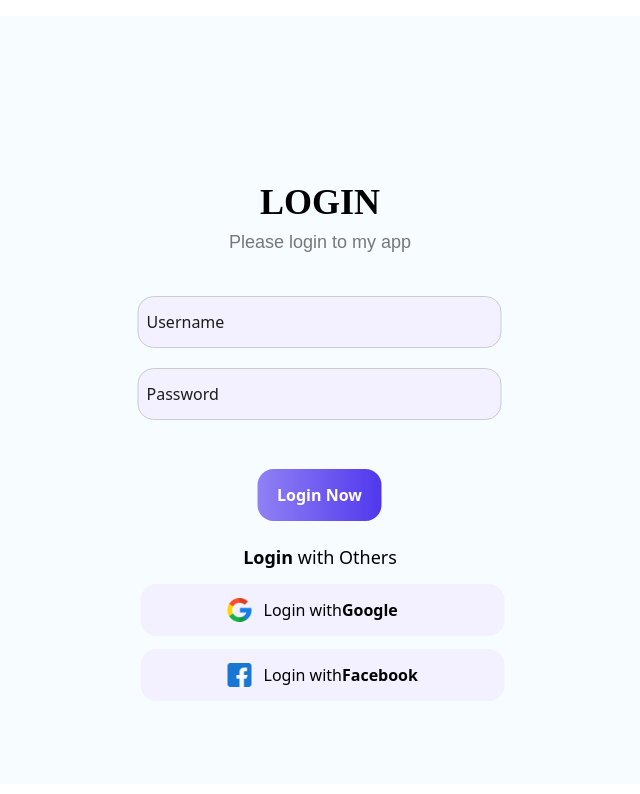
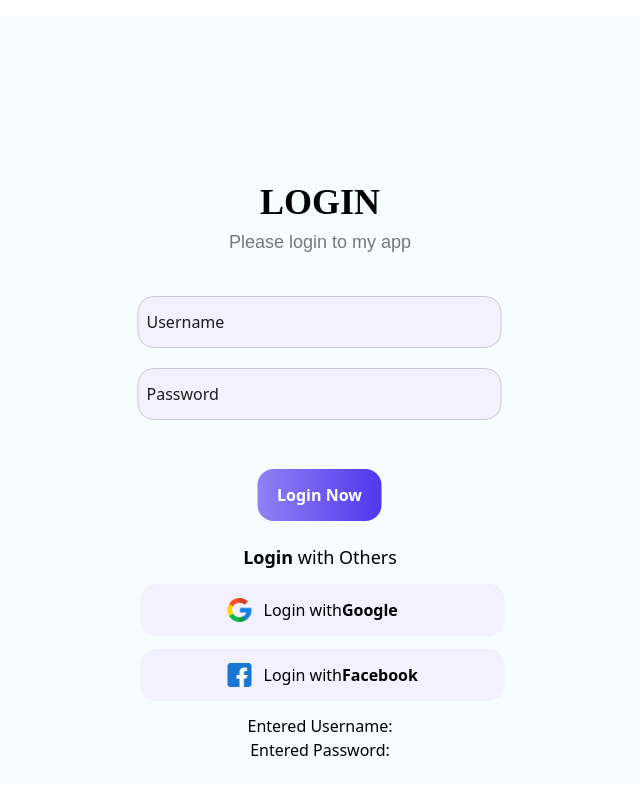
Before and after one commit to SrikanthBethi9885/ivanti-servicereq, a React (Create React App) app: page /assets in a window 1280 px wide. Both pictures are taken after a click on the button "Login Now". Shown: the top 794 px of the page, without its empty margins (320-960 px from the left). Built offline with nearby package versions, Linux system fonts and the light colour scheme.

Commit message:
Update LogiPage.tsx

```diff
--- a/src/MCPC-APP/Pages/LogiPage.tsx
+++ b/src/MCPC-APP/Pages/LogiPage.tsx
@@ -1,22 +1,53 @@
-import React from 'react'
-import './LoginPage.css'
-const LogiPage = () => {
+import React, { useState } from 'react';
+import './LoginPage.css';
+
+const LoginPage = () => {
+    // State to store username and password
+    const [username, setUsername] = useState('');
+    const [password, setPassword] = useState('');
+    // State to store whether login button is clicked
+    const [isLogged, setIsLogged] = useState(false);
+
+    // Function to handle changes in username input
+    const handleUsernameChange = (event: any) => {
+        setUsername(event.target.value);
+    };
+
+    // Function to handle changes in password input
+    const handlePasswordChange = (event: any) => {
+        setPassword(event.target.value);
+    };
+
+    // Function to handle login button click
+    const handleLogin = () => {
+        // Here you can perform login authentication using username and password
+        // For now, let's just log them to console
+        setIsLogged(true);
+    };
+
     return (
         <div className='Login'>
             <h1 className="header">LOGIN</h1>
             <p className="subtext">Please login to my app</p>
             <div className="input-container">
-                <input type="text" placeholder="Username" className="input-field" />
-                <input type="password" placeholder="Password" className="input-field" />
-                <button className='login-button'>Login Now</button>
+                <input type="text" placeholder="Username" className="input-field" value={username} onChange={handleUsernameChange} />
+                <input type="password" placeholder="Password" className="input-field" value={password} onChange={handlePasswordChange} />
+                <button className='login-button' onClick={handleLogin}>Login Now</button>
             </div>
             <div>
                 <p style={{ fontSize: '18px', marginTop: '23px', marginBottom: '13px' }}><b>Login</b> with Others</p>
                 <button className='google-button'><img src='./google.png' />Login with  <b> Google</b></button>
                 <button className='google-button'><img src='./facebook.png' />Login with  <b> Facebook</b></button>
             </div>
+            {/* Display entered username and password after login button clicked */}
+            {isLogged && (
+                <div>
+                    <h2>Entered Username: {username}</h2>
+                    <h2>Entered Password: {password}</h2>
+                </div>
+            )}
         </div>
-    )
-}
+    );
+};
 
-export default LogiPage
+export default LoginPage;
```
